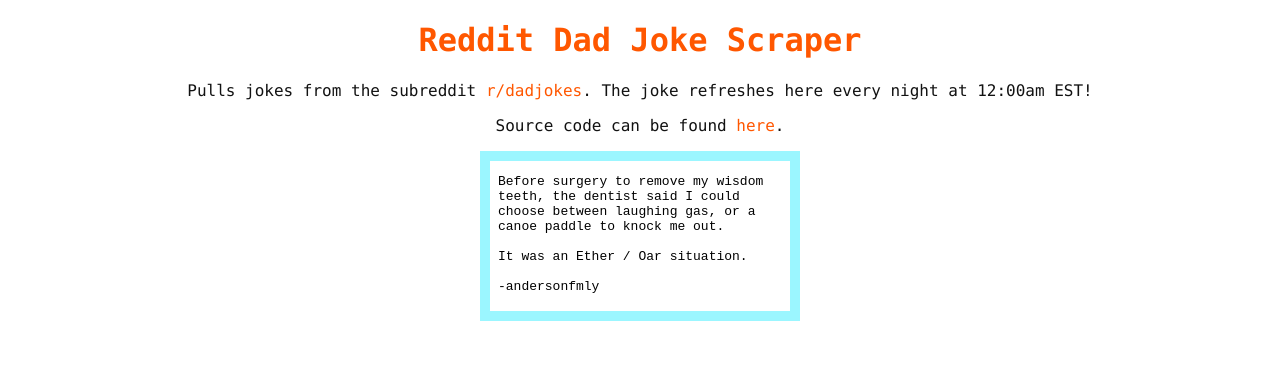
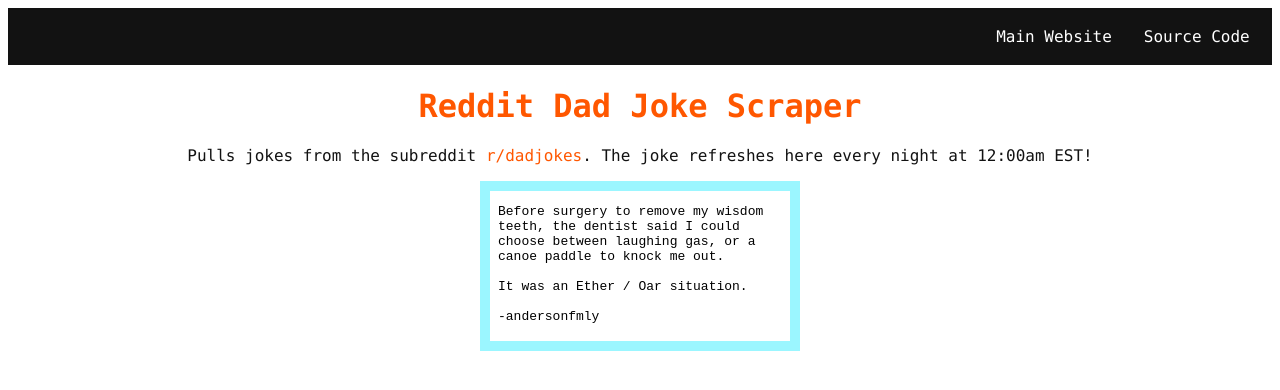
Before and after one commit to avasdowney/dad-joke-scraper, a plain HTML site: page index.html in a window 1280 px wide. Drawn offline with Linux system fonts and the light colour scheme.

Commit message:
added navbar

```diff
--- a/index.html
+++ b/index.html
@@ -11,11 +11,12 @@
 </head>
 
 <body>
+    <ul>
+        <li><a href="https://github.com/avasdowney/dad-joke-scraper" target = "_blank" rel=noopener> Source Code </a></li>
+        <li><a href="https://avadowney.com/" target = "_blank" rel=noopener> Main Website </a></li>
+    </ul>
     <h1> Reddit Dad Joke Scraper </h1>
     <p> Pulls jokes from the subreddit <a href="https://www.reddit.com/r/dadjokes/" target=_blank rel="noreferrer">r/dadjokes</a>. The joke refreshes here every night at 12:00am EST! </p>
-    <p> Source code can be found <a href="https://github.com/avasdowney/dad-joke-scraper" rel="noreferrer">here</a>.</p>
     <embed src="joke.txt" class="border rotateColor"></div>
-    <script src="src/reddit_scraper/core.clg">
-
-    </script>
+    <script src="src/reddit_scraper/core.clg"> </script>
 </body>
--- a/styles.css
+++ b/styles.css
@@ -14,6 +14,8 @@ a {
     text-decoration: none;
     color: #FF5700;
 }
+
+/* Joke Display */
 
 .border {
     border-style: solid;
@@ -36,6 +38,34 @@ a {
     animation: wheelHueColor 10s infinite;
 }
 
+/* Navigation Bar */
+ul {
+    list-style-type: none;
+    margin: 0;
+    padding: .5vw;
+    overflow: hidden;
+    background-color:#121212;
+    top: 0;
+    width: 99%;
+  }
+
+  li {
+    float: right;
+  }
+
+  li a {
+    display: block;
+    color: white;
+    text-align: center;
+    padding: 1vw 1.25vw;
+    text-decoration: none;
+  }
+
+  li a:hover:not(.active) {
+    background-color:#1b1b1b;
+    border-radius: 5pt;
+  }
+
 /*
 embed color: #121212
 reddit color: #FF5700
```
